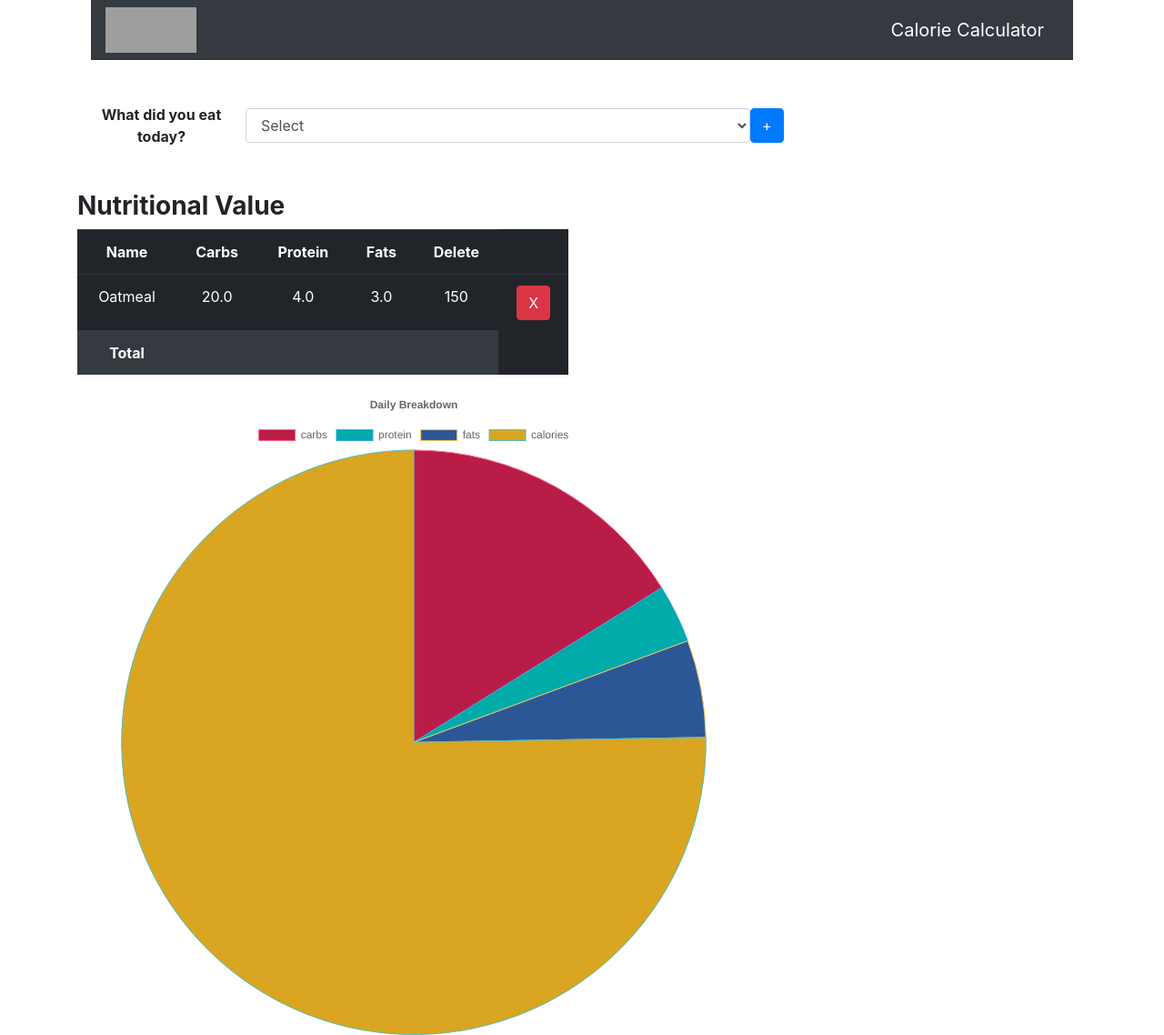
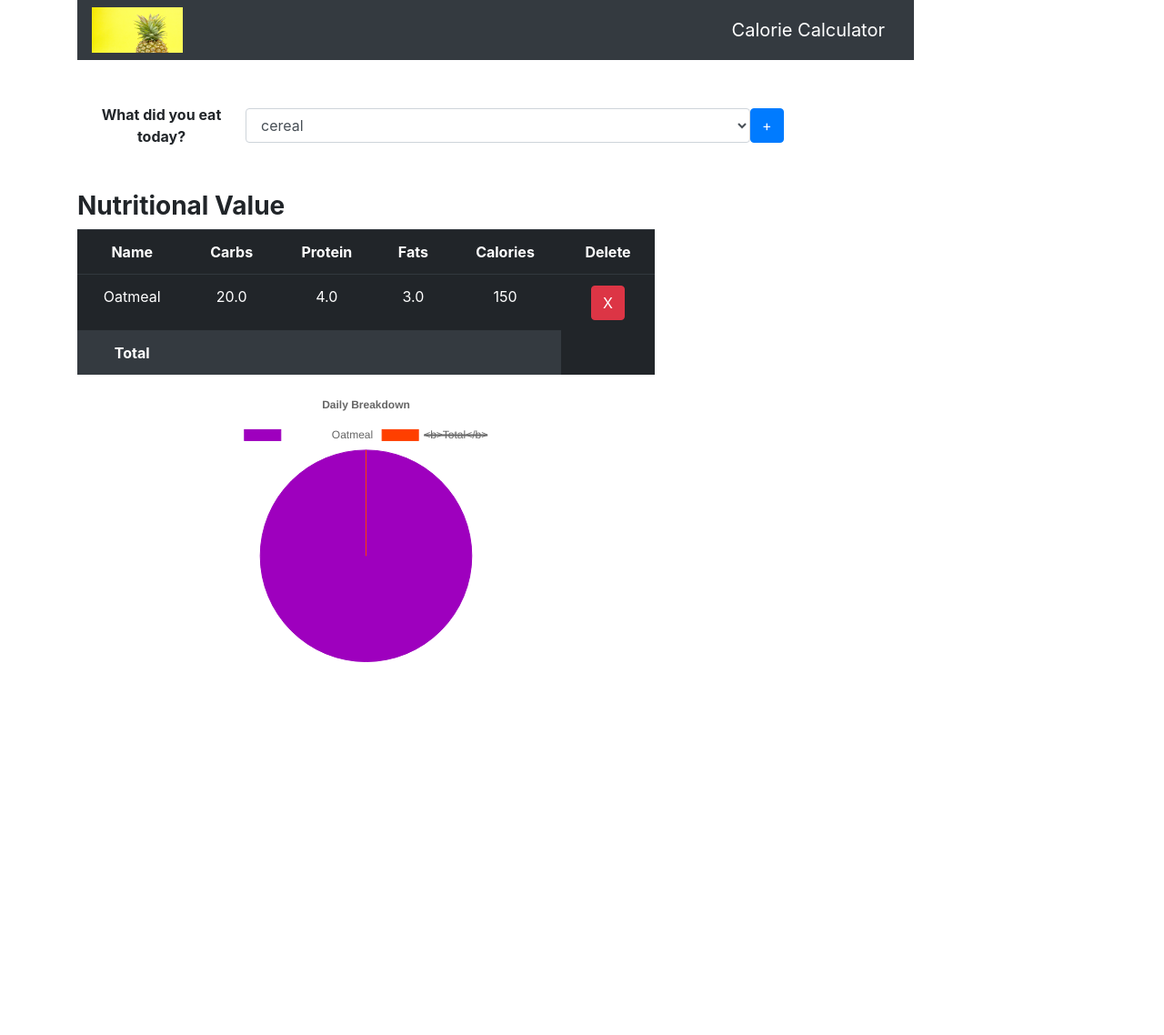
Before and after one commit to DerrickMullins/CalorieCalculator, a Django app: page / in a window 1280 px wide. Shown: the whole page at 91% size. After the commit the page ends 728 px from the top, so only its background shows below. Run offline with Django 3.2, Linux system fonts and the light colour scheme; a user stored in the database is signed in; data comes from the database, SQL or seed files in the repository; both versions use the stored data as it was before the commit; some libraries are stand-ins or nearby versions; grey boxes are pictures that could not be loaded.

Commit message:
Commit message

```diff
--- a/myApp/models.py
+++ b/myApp/models.py
@@ -8,7 +8,6 @@
 	carbs = models.FloatField()
 	protein = models.FloatField()
 	fats = models.FloatField()
-	satFats = models.FloatField()
 	calories = models.IntegerField()
 
 	def __str__(self):
--- a/myApp/templates/myApp/index.html
+++ b/myApp/templates/myApp/index.html
@@ -12,7 +12,7 @@
       integrity="sha384-Gn5384xqQ1aoWXA+058RXPxPg6fy4IWvTNh0E263XmFcJlSAwiGgFAW/dAiS6JXm"
       crossorigin="anonymous"
     />
-    <script src="https://cdn.jsdelivr.net/npm/chart.js@2.9.3/dist/Chart.min.js"></script>
+   <script src="https://cdnjs.cloudflare.com/ajax/libs/Chart.js/2.7.2/Chart.js"></script>
   </head>
 
   <!--body-->
@@ -20,11 +20,14 @@
 
     <!--Navigation Bar-->
     <div class="container">
-      <div class="col-md-12">
+      <div class="row">
+        <div class="col-md-10">
             <nav class="navbar navbar-dark bg-dark">
-          <img src="images/pApple.jpg" width="100" height="50" alt="" />
+                {% load static %}
+              <img src="{% static 'myApp/pApple.jpg' %}" width="100" height="50" alt="" />
               <a class="navbar-brand" href="#">Calorie Calculator</a>
             </nav>
+        </div>
       </div>
 
       <br />
@@ -34,6 +37,7 @@
       <div style="text-align:center" class="row">
         <div class="col-md-12">
           <form method="POST" class="form-inline">
+            {% csrf_token %}
               <!--label-->
               <label class="col-md-2">
                 <b>What did you eat today?</b>
@@ -44,31 +48,35 @@
                 name="food_consumed"
                 id="food_consumed"
               >
-            <option selected>Select</option>
+                {% for food in foods %}
+                <option value="{{food.name}}" selected>{{food.name}}</option>
+                {% endfor %}
               </select>
               <!--addition button = add food-->
               <button type="submit" class="btn btn-primary my-1">+</button>
+          </form>
         </div>
       </div>
-      </form>
+
 
       <br>
       <br>
 
       <!--Nutrition table for food added-->
       <div class="row">
-        <div class="col-md-6">
+        <div class="col-md-7">
           <div> <h3> <b> Nutritional Value </b></h3></div>
           <table id="myTable"class="table table-dark">
             <!--Table Heading row-->
             <tr>
-              <th style="text-align:center">Name</th>
-              <th style="text-align:center">Carbs</th>
-              <th style="text-align:center">Protein</th>
-              <th style="text-align:center">Fats</th>
+              <th id="name" style="text-align:center">Name</th>
+              <th id="carbs" style="text-align:center">Carbs</th>
+              <th id="protein" style="text-align:center">Protein</th>
+              <th id="fats" style="text-align:center">Fats</th>
+              <th id="calories" style="text-align:center">Calories</th>
               <th style="text-align:center">Delete</th>
             </tr>
-
+            <!--for loop to add consumed food to table-->
             {% for f in consumed_food %}
 
             <!--food item data row-->
@@ -94,10 +102,10 @@
             <!--Totals row-->
             <tr class="bg-dark text-white">
               <td style="text-align:center" id="name"><b>Total</b></td>
-              <td style="text-align:center" id="totalCarbs"><b></b></td>
-              <td style="text-align:center" id="totalProtien"><b></b></td>
-              <td style="text-align:center" id="totalFats"><b></b></td>
-              <td style="text-align:center" id="totalCalories"><b></b></td>
+              <td style="text-align:center" id="sumCarbs"><b></b></td>
+              <td style="text-align:center" id="sumProtien"><b></b></td>
+              <td style="text-align:center" id="sumFats"><b></b></td>
+              <td style="text-align:center" id="sumCalories"><b></b></td>
             </tr>
 
           </table>
@@ -105,36 +113,61 @@
       </div>
 
       <!--Canvas-->
-      <div class="col-md-8">
-        <canvas id="myChart" width="400" height="400"></canvas>
+      <div class="row">
+        <div class="col-md-7">
+          <canvas id="myChart" width="400" height="300"></canvas>
         </div>
-
+      </div>
+      <!--+++++++++++++++++++++++++++++++++++++++++++++++++++++++++++++++++++++++++++-->
       <!--Javascript to create chart-->
       <script>
-        var xValues = ["carbs","protein","fats","calories"];
-        var yValues = [75, 15, 25, 350];
-        var barColors = [
-          "#b91d47",
-          "#00aba9",
-          "#2b5797",
-          "#DAA520",
+        /*
+        // grab HTML table "myTable"
+        var table = document.getElementById("myTable");
+        // declare variables
+        var carbs = 0, protein = 0, fats = 0, calories = 0;
+        // loop through table rows (starting at 2nd column)
+        for (var i = 1; i < table.rows.length - 1; i++)
+        {
+            carbs = carbs + parseFloat(table.rows[i].cells[1].innerHTML);
+            protein = protein + parseFloat(table.rows[i].cells[2].innerHTML);
+            fats = fats + parseFloat(table.rows[i].cells[3].innerHTML);
+            calories = calories + parseFloat(table.rows[i].cells[4].innerHTML);
+        }
 
-        ]
+        // grab html element by id and return HTML content
+        document.getElementById("sumCarbs").innerHTML = '<b>' + carbs + '(gm)</b>';
+        document.getElementById("sumProtien").innerHTML = '<b>' + protein + '(gm)</b>';
+        document.getElementById("sumFats").innerHTML = '<b>' + fats + '(gm)</b>';
+        document.getElementById("sumCalories").innerHTML = '<b>' + calories + '(gm)</b>';
+
+        // variables (data/lables) for graph
+        var total = carbs + protein + fats + calories;
+        var sumCarbs = Math.round((carbs / total) * 100);
+        var sumProtien = Math.round((protein / total) * 100);
+        var sumFats = Math.round((fats / total) * 100);
+        var sumCalories = Math.round((calories / total) * 100);
+        //--------------------------JS CHART-------------------------------------------------
+        // creating chart
         var ctx = document.getElementById('myChart').getContext('2d');
         var myChart = new Chart(ctx, {
             type: 'pie',
             data: {
-                labels: xValues,
+                labels: ['carbs ' + sumCarbs + '%', 'protein ' + sumProtien + '%',
+                'fats ' + sumFats + '%', 'calories ' + sumCalories + '%'],
                 datasets: [{
-                    data: yValues,
-                    backgroundColor: barColors,
+                    data: [sumCarbs, sumProtien, sumFats, sumCalories],
+                    backgroundColor: [
+                    'rgba(158, 0, 190)',
+                    'rgba(255, 63, 0)',
+                    'rgba(238, 130, 238)',
+                    'rgba(233, 0, 190)',
+                ],
                     borderColor: [
-                        'rgba(255, 99, 132, 1)',
-                        'rgba(54, 162, 235, 1)',
-                        'rgba(255, 206, 86, 1)',
-                        'rgba(75, 192, 192, 1)',
-                        'rgba(153, 102, 255, 1)',
-                        'rgba(255, 159, 64, 1)'
+                    'rgba(158, 0, 190)',
+                    'rgba(255, 63, 0)',
+                    'rgba(238, 130, 238)',
+                    'rgba(233, 0, 190)',
                 ],
                     borderWidth: 1
                 }]
@@ -146,8 +179,82 @@
               }
             }
         });
+        //------------------------------------------------------------------------------------
+        */
+        function BuildChart(labels, values, chartTitle)
+        {
+            var ctx = document.getElementById("myChart").getContext('2d');
+            var myChart = new Chart(ctx, {
+                type: 'pie',
+                data: {
+                  labels: labels, // Our labels
+                  datasets: [{
+                    label: chartTitle, // Name the series
+                    data: values, // Our values
+                    backgroundColor: [ // Specify custom colors
+                    'rgba(158, 0, 190)',
+                    'rgba(255, 63, 0)',
+                    'rgba(238, 130, 238)',
+                    'rgba(233, 0, 190)',
+                    ],
+                    borderColor: [ // Add custom color borders
+                    'rgba(158, 0, 190)',
+                    'rgba(255, 63, 0)',
+                    'rgba(238, 130, 238)',
+                    'rgba(233, 0, 190)',
+                    ],
+                    borderWidth: 1 // Specify bar border width
+                  }]
+                },
+                options: {
+                  responsive: true, // Instruct chart js to respond nicely.
+                  maintainAspectRatio: false, // Add to prevent default behavior of full-width/height
+                  title:{
+                    display: true,
+                    text: "Daily Breakdown"
+                    }
+                }
+              });
+              return myChart;
+            }
+            var table = document.getElementById('myTable');
+            var json = []; // First row needs to be headers
+            var headers = [];
+            // Iterate the length of the table rows
+            for (var i = 0; i < table.rows[0].cells.length; i++)
+            {
+              headers[i] = table.rows[0].cells[i].innerHTML.toLowerCase().replace(/ /gi, '');
+            }
+
+            // Go through cells
+            for (var i = 1; i < table.rows.length; i++) {
+              var tableRow = table.rows[i];
+              var rowData = {};
+              for (var j = 0; j < tableRow.cells.length; j++) {
+                rowData[headers[j]] = tableRow.cells[j].innerHTML;
+              }
+
+              json.push(rowData);
+            }
+
+            console.log(json);
+
+            // Map JSON values back to label array
+            var labels = json.map(function (e) {
+              return e.name;
+            });
+            console.log(labels); // ["2016", "2017", "2018", "2019"]
+
+            // Map JSON values back to values array
+            var values = json.map(function (e) {
+              return e.carbs;
+            });
+            console.log(values);
+
+            var chart = BuildChart(labels, values, "Nutrition");
+
       </script>
-
+    <!--+++++++++++++++++++++++++++++++++++++++++++++++++++++++++++++++++++++++++++++++++++-->
     </div>
   </body>
 </html>
--- a/myApp/views.py
+++ b/myApp/views.py
@@ -1,6 +1,7 @@
 from django.shortcuts import render, redirect
 from .models import Food, Consume
 from django.contrib.auth.decorators import login_required
+from django.db.models import Sum
 
 # Create your views here.
 # User must login
@@ -30,6 +31,7 @@
 
 	return render(request, 'myApp/index.html', context)
 
+
 # model to delete consumed food
 def delete_consume(request, id):
 	consumed_food = Consume.objects.get(id=id)
--- a/myProject/urls.py
+++ b/myProject/urls.py
@@ -18,7 +18,7 @@
 from myApp import views
 
 urlpatterns = [
-    path('admin/', admin.site.urls),
+    path('admin/', admin.site.urls), #admin
     path('accounts/', include('django.contrib.auth.urls')), #authorization/authenticate
     path('', views.index, name="index"), #connected to index view
     path('delete/<int:id>/', views.delete_consume, name='delete'), #connected to delete view
```
Also changed, not shown: db.sqlite3, myApp/migrations/0003_remove_food_satfats.py (added), myApp/static/myapp/pApple.jpg (added), myProject/sniffer.py (added), 3 other files. Lines whose indentation alone changed are shown as unchanged.
